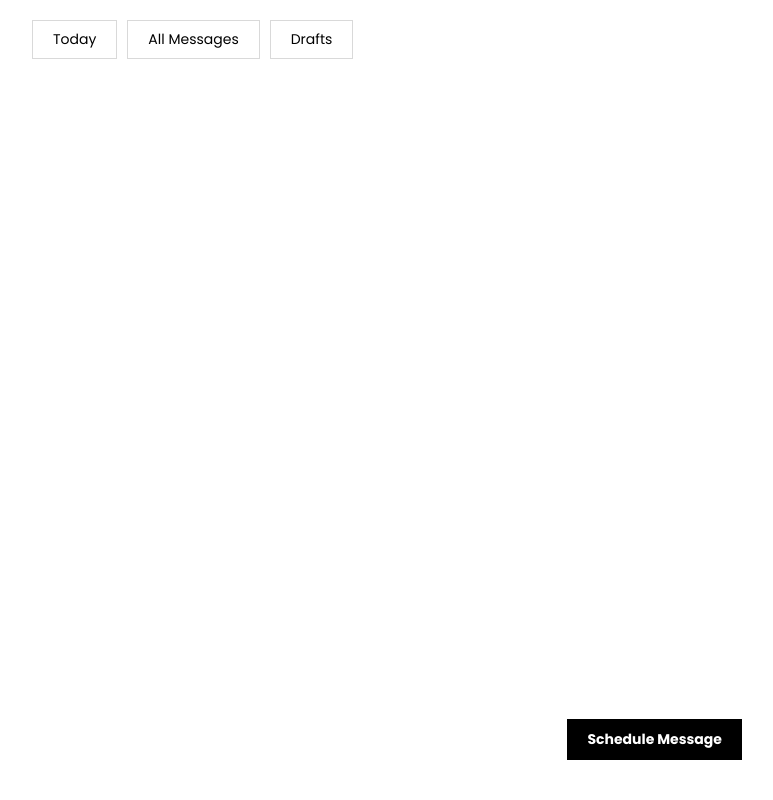
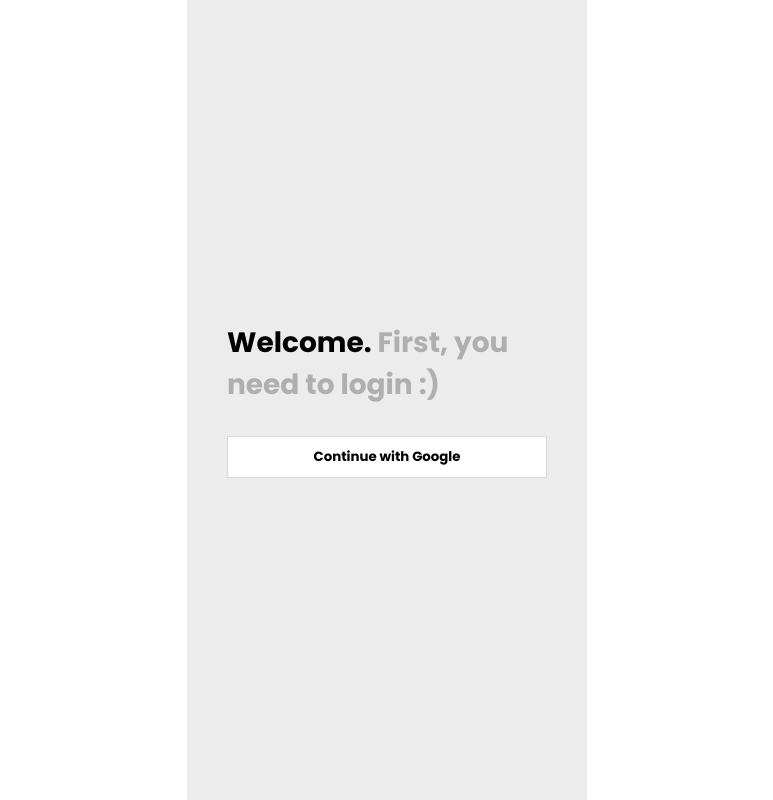
Before and after one commit to Ngoakor12/message-later, a React (Vite) app in the folder frontend/: page /login in a window 1280 px wide. Shown: the whole page, without its empty margins (253-1026 px from the left). Built offline with nearby package versions, Linux system fonts and the light colour scheme; no server answers.

Commit message:
add login page

```diff
--- a/frontend/src/components/LandingPage.jsx
+++ b/frontend/src/components/LandingPage.jsx
@@ -1,3 +1,5 @@
+import { Link } from "react-router-dom";
+
 function LandingPage() {
   return (
     <main className="main">
@@ -9,7 +11,9 @@
           Never forget to send mom a birthday wish again, you're welcome :)
         </span>
       </h1>
-      <button className="primary-button">Schedule message</button>
+      <Link to={"/login"} className="primary-button">
+        Schedule message
+      </Link>
     </main>
   );
 }
--- /dev/null
+++ b/frontend/src/components/Login.jsx
@@ -0,0 +1,25 @@
+function login() {}
+
+function Login() {
+  function handleClickLogin() {
+    console.log("Logging in");
+  }
+  return (
+    <main className="login">
+      <h1>
+        <span className="main-head">Welcome. </span>
+        <span className="sub-head">First, you need to login :)</span>
+      </h1>
+      <div className="login-methods">
+        <button
+          className="primary-button login-button"
+          onClick={handleClickLogin}
+        >
+          Continue with Google
+        </button>
+      </div>
+    </main>
+  );
+}
+
+export default Login;
--- a/frontend/src/components/RoutesComponent.jsx
+++ b/frontend/src/components/RoutesComponent.jsx
@@ -7,11 +7,13 @@
 import MessageDetails from "../features/messages/MessageDetails";
 import EditMessage from "./EditMessage";
 import LandingPage from "./LandingPage";
+import Login from "./Login";
 
 function RoutesComponent({ messages, setMessages }) {
   return (
     <Routes>
       <Route exact path="/" element={<LandingPage />} />
+      <Route exact path="/login" element={<Login />} />
       <Route
         exact
         path="/today"
--- a/frontend/src/components/ScheduleMessageButton.jsx
+++ b/frontend/src/components/ScheduleMessageButton.jsx
@@ -11,6 +11,7 @@
       className={`schedule-message-button ${
         pathname === "/schedule-message" ||
         pathname === `/messages/${messageId}/edit` ||
+        pathname === `/login` ||
         pathname === `/`
           ? "hide-component"
           : ""
--- a/frontend/src/features/navigation/Navigation.jsx
+++ b/frontend/src/features/navigation/Navigation.jsx
@@ -3,7 +3,11 @@
   const { pathname } = useLocation();
 
   return (
-    <nav className={`${pathname === `/` ? "hide-component" : ""}`}>
+    <nav
+      className={`${
+        pathname === `/` || pathname === `/login` ? "hide-component" : ""
+      }`}
+    >
       <NavLink
         to={"/today"}
         className={({ isActive }) =>
--- a/frontend/src/index.css
+++ b/frontend/src/index.css
@@ -32,7 +32,7 @@
   min-height: 100vh;
   display: flex;
   flex-direction: column;
-  padding: 20px;
+  /* padding: 20px; */
   gap: 45px;
   position: relative;
 }
@@ -41,6 +41,7 @@
   display: flex;
   gap: 10px;
   overflow-y: auto;
+  padding-top: 20px;
 }
 
 .nav-item:hover {
@@ -65,6 +66,7 @@
   display: flex;
   flex-direction: column;
   gap: 20px;
+  padding-bottom: 20px;
 }
 
 .today-date-container {
@@ -309,6 +311,7 @@
   display: flex;
   flex-direction: column;
   gap: 30px;
+  padding-bottom: 20px;
 }
 
 .schedule-message-form label {
@@ -454,12 +457,41 @@
   gap: 30px;
 }
 
-.main .sub-head {
+.main .sub-head,
+.login .sub-head {
   color: #afafaf;
 }
 
 .main .primary-button {
   font-size: 14px;
+}
+
+.login {
+  height: 100vh;
+  display: flex;
+  flex-direction: column;
+  justify-content: center;
+  align-self: center;
+  gap: 30px;
+  background-color: #ececec;
+  width: 100%;
+  padding: 40px;
+  width: 100%;
+  margin: 0 auto;
+  max-width: 400px;
+}
+
+.login-button {
+  background-color: #fff;
+  color: #000;
+  width: 100%;
+  border: 1px solid #d9d9d9;
+}
+
+.login-button:hover {
+  /* background-color: #d9d9d9; */
+  color: #000;
+  border: 1px solid #000;
 }
 
 @media (min-width: 600px) {
```
